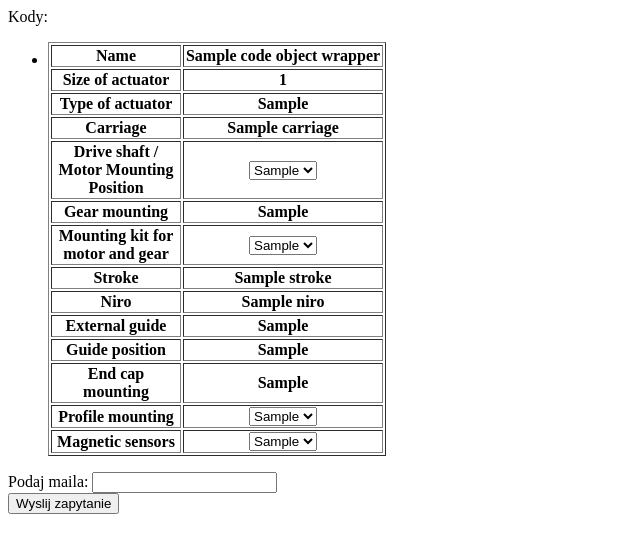
After one commit to jenczuen/actuatorsSearcher, a Django app: template searchingEngine/templates/searchingEngine/codes.html in a window 1280 px wide. The commit adds this page. Shown: the top 553 px of the page, without its empty margins (0-640 px from the left). Run offline with Django 3.2, Linux system fonts and the light colour scheme; the template is opened without the code that fills it: most values are stand-ins (such as "Sample title", 1, 10 or a date in 2020); lists and menus that the app fills with data are empty.

Commit message:
added displaying codes for chosen items

```diff
--- a/searchingEngine/static/js/main.js
+++ b/searchingEngine/static/js/main.js
@@ -87,7 +87,7 @@ var getCodesFormsForActuators = function(event) {
 	$.ajax({
 		url: url,
 		data: fetchCheckedActuators(),
-		dataType: 'json',
+		dataType: 'html',
 		success: setCodes
 	});
 }
@@ -112,6 +112,7 @@ var fetchCheckedActuators = function() {
 
 var setCodes = function(data) {
     console.log(data)
+    $('#actuators_codes_div').html(data);
 }
 
 var getParamsDivForMotionProfile = function(motion_profile) {
--- /dev/null
+++ b/searchingEngine/templates/searchingEngine/codes.html
@@ -0,0 +1,99 @@
+<div>
+
+    Kody:<br>
+    <ul>
+    {% for code_object_wrapper in actuator_code_wrappers %}
+        <li>
+            <table border="1">
+                <col width="130">
+                <col width="200">
+                <tr>
+                    <th>Name</th>
+                    <th>{{ code_object_wrapper.name }}</th>
+                </tr>
+                <tr>
+                    <th>Size of actuator</th>
+                    <th>{{ code_object_wrapper.code_data.size }}</th>
+                </tr>
+                <tr>
+                    <th>Type of actuator</th>
+                    <th>{{ code_object_wrapper.code_data.type_of_actuator }}</th>
+                </tr>
+                <tr>
+                    <th>Carriage</th>
+                    <th>{{ code_object_wrapper.code_data.carriage }}</th>
+                </tr>
+                <tr>
+                    <th>Drive shaft / Motor Mounting Position</th>
+                    <th>
+                        <select name="drive_shaft_options">
+                             {% for drive_shaft_option in drive_shaft_options %}
+                                <option value={{forloop.counter}}>{{drive_shaft_option}}</option>
+                             {% endfor %}
+                        </select>
+                    </th>
+                </tr>
+                <tr>
+                    <th>Gear mounting</th>
+                    <th>{{ code_object_wrapper.code_data.gear_mounting }}</th>
+                </tr>
+                <tr>
+                    <th>Mounting kit for motor and gear</th>
+                    <th>
+                        <select name="mounting_kit_options">
+                             {% for key, mounting_kit_option in code_object_wrapper.mounting_kit_options.items %}
+                                <option value={{key}}>{{mounting_kit_option}}</option>
+                             {% endfor %}
+                        </select>
+                    </th>
+                </tr>
+                <tr>
+                    <th>Stroke</th>
+                    <th>{{ code_object_wrapper.code_data.stroke }}</th>
+                </tr>
+                <tr>
+                    <th>Niro</th>
+                    <th>{{ code_object_wrapper.code_data.niro }}</th>
+                </tr>
+                <tr>
+                    <th>External guide</th>
+                    <th>{{ code_object_wrapper.code_data.external_guide }}</th>
+                </tr>
+                <tr>
+                    <th>Guide position</th>
+                    <th>{{ code_object_wrapper.code_data.guide_position }}</th>
+                </tr>
+                <tr>
+                    <th>End cap mounting</th>
+                    <th>{{ code_object_wrapper.code_data.end_cap_mounting }}</th>
+                </tr>
+                <tr>
+                    <th>Profile mounting</th>
+                    <th>
+                        <select name="profile_mounting_options">
+                             {% for key, profile_mounting_option in profile_mounting_options.items %}
+                                <option value={{key}}>{{profile_mounting_option}}</option>
+                             {% endfor %}
+                        </select>
+                    </th>
+                </tr>
+                <tr>
+                    <th>Magnetic sensors</th>
+                    <th>
+                        <select name="magnetic_sensors_option">
+                             {% for key, magnetic_sensors_option in magnetic_sensors_options.items %}
+                                <option value={{key}}>{{magnetic_sensors_option}}</option>
+                             {% endfor %}
+                        </select>
+                    </th>
+                </tr>
+            </table>
+        </li>
+    {% endfor %}
+    </ul>
+    <form id="order_form">
+        Podaj maila: <input type="text" name="email"
+                       id="email" maxlength="20" size="20"><br>
+        <input type="submit" id="submit_order_form" value="Wyslij zapytanie">
+    </form>
+</div>
--- a/searchingEngine/templates/searchingEngine/index.html
+++ b/searchingEngine/templates/searchingEngine/index.html
@@ -83,5 +83,7 @@
             <input type="submit" id="actuators_list_button" value="Generuj kody dla wybranych napedow"
                    style='display:none' >
         </form>
+
+        <div id="actuators_codes_div"></div>
     </body>
 </html>
```
Also changed, not shown: searchingEngine/code_generation/CodeGenerator.py (+140 -7 lines), searchingEngine/views.py (+9 -3 lines).
